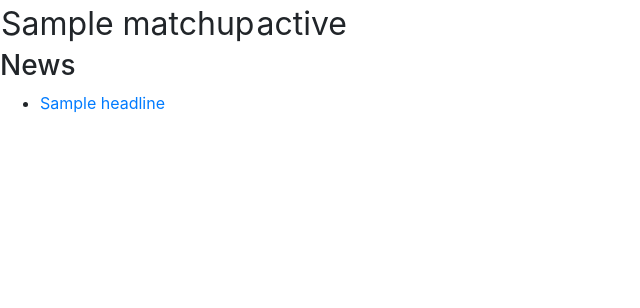
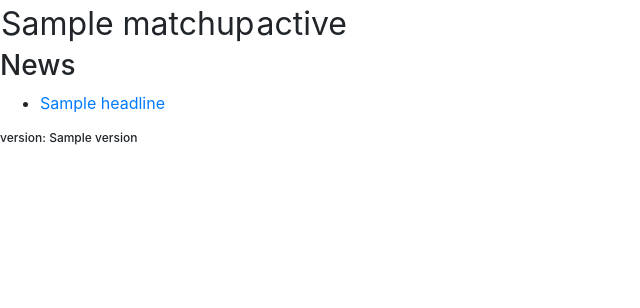
Before and after one commit to dword4/hockey-info, a Flask app: template templates/index.html in a window 1280 px wide. Shown: the part 99-407 px from the top of the page, without its empty margins (0-640 px from the left). Run offline with Flask 2, Linux system fonts and the light colour scheme; the template is opened without the code that fills it: most values are stand-ins (such as "Sample title", 1, 10 or a date in 2020); parts of the project's set-up code (start-up, migrations or seed data) failed here and were passed over; some libraries are stand-ins or nearby versions.

Commit message:
added version info to index template

```diff
--- a/app.py
+++ b/app.py
@@ -4,12 +4,16 @@ import requests
 import requests_cache
 import json
 import arrow
+import subprocess
 
 requests_cache.install_cache('hockey_cache', expire_after=300)
 
 app = Flask(__name__)
 if __name__ == "__main__":
     app.run(host="0.0.0.0", port=int("5000"), threaded=True)
+
+# version display stuff
+APP_VERSION = subprocess.check_output(["git","rev-parse","HEAD"]).strip().decode("utf-8")
 
 @app.route('/')
 def show_playoffs():
@@ -27,7 +31,7 @@ def show_playoffs():
                     playoff_msg.append({'matchup': series['names']['matchupShortName'], 'status': series['currentGame']['seriesSummary']['seriesStatus']})
             return render_template('index.html', matches=playoff_msg, playoff_round=current_round,headlines=h,all_teams=teams)
         else:
-            return render_template('index.html', headlines=h,all_teams=teams)
+            return render_template('index.html', headlines=h,all_teams=teams,version=APP_VERSION)
 
 # game.types [ P = Playoffs, PR = Preasons, R = Regular , N = NO HOCKEY]
 def get_season_status():
--- a/templates/index.html
+++ b/templates/index.html
@@ -53,5 +53,6 @@
 	</ul>
 	{% endif %}
 	<!-- END ACTUAL DATA -->
+    <h6 style="font-size: 9pt;">version: {{ version }}</h6>
 </body>
 </html>
```
